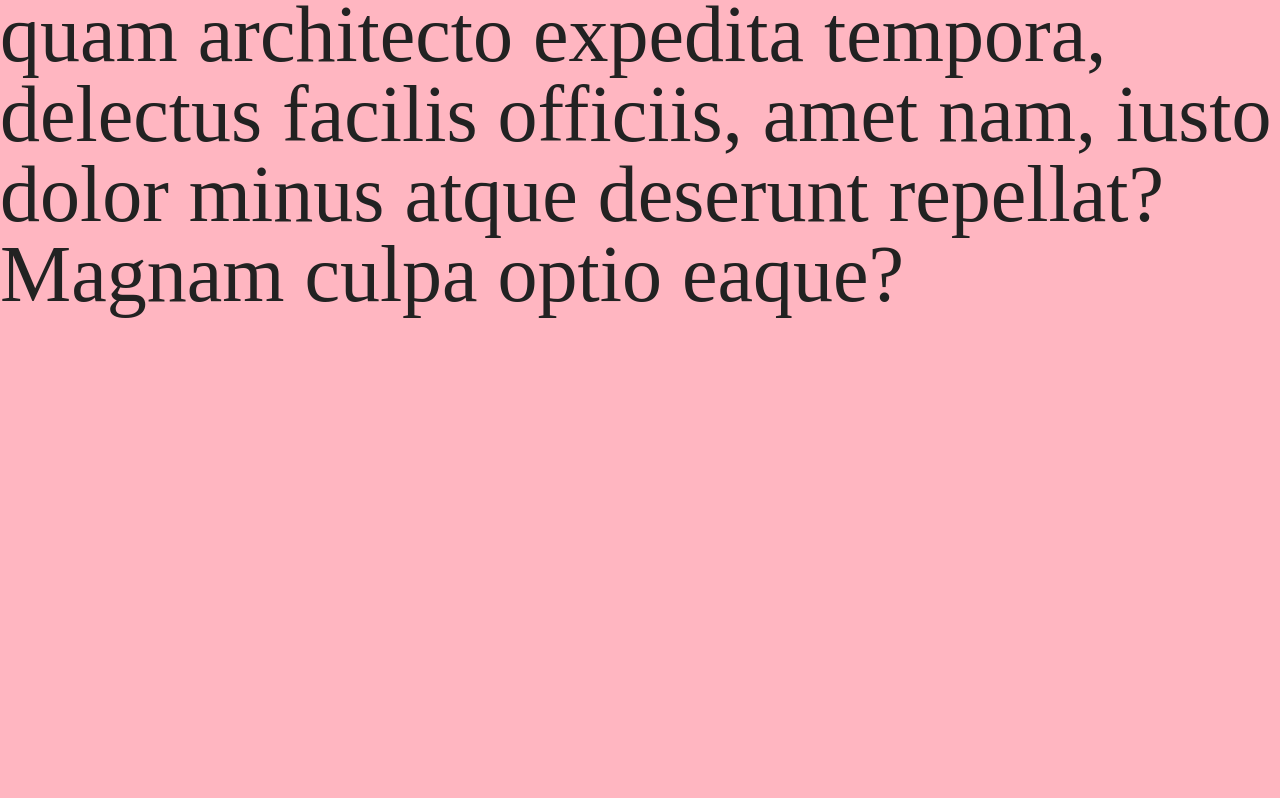
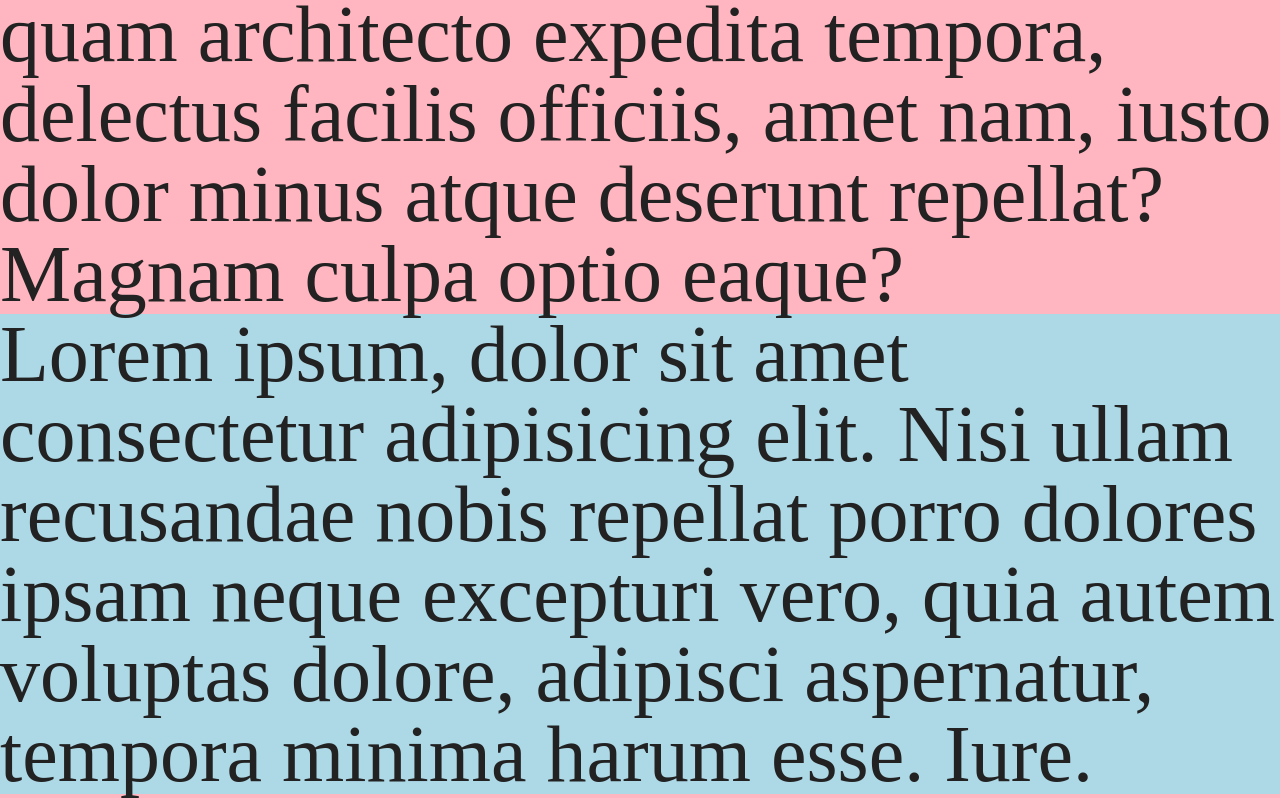
Before and after one commit to npittigl/animated-bassoon, a plain HTML site: page index.html in a window 1280 px wide. Shown: the part 1154-1952 px from the top of the page. Before the commit the page ends 1472 px from the top, so only its background shows below. Drawn offline with Linux system fonts and the light colour scheme.

Commit message:
added footer and footer style

```diff
--- a/index.html
+++ b/index.html
@@ -28,5 +28,9 @@
     <section>
         <p>Lorem ipsum dolor sit amet consectetur adipisicing elit. Saepe corrupti qui quam architecto expedita tempora, delectus facilis officiis, amet nam, iusto dolor minus atque deserunt repellat? Magnam culpa optio eaque?</p>
     </section>
+
+    <footer>
+        <p>Lorem ipsum, dolor sit amet consectetur adipisicing elit. Nisi ullam recusandae nobis repellat porro dolores ipsam neque excepturi vero, quia autem voluptas dolore, adipisci aspernatur, tempora minima harum esse. Iure.</p>
+    </footer>
 </body>
 </html>
--- a/style.css
+++ b/style.css
@@ -25,3 +25,7 @@ a {
     text-decoration: none;
     color: inherit;
 }
+
+footer {
+    background: lightblue;
+}
```
